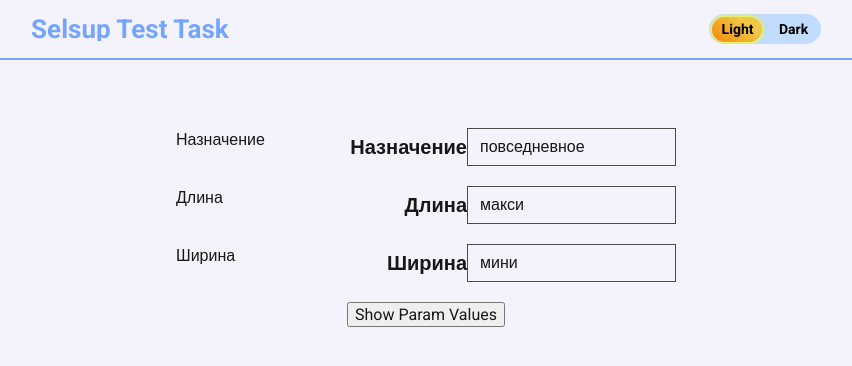
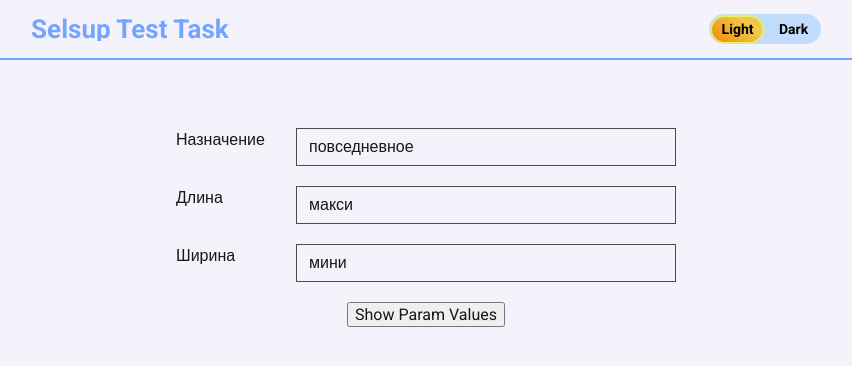
Before and after one commit to Sergey7709/Selsup-Test-Task, a React (Vite) app: page / in a window 1280 px wide. Shown: the top 366 px of the page, without its empty margins (214-1066 px from the left). Built offline with nearby package versions, Linux system fonts and the light colour scheme; a web font is replaced by a local one.

Commit message:
refactor: edit import. Create variable  valueParam. Edit JSX.

```diff
--- a/src/components/EditorBlock/fieldEditor/fieldEditor.tsx
+++ b/src/components/EditorBlock/fieldEditor/fieldEditor.tsx
@@ -1,30 +1,42 @@
 import { FC } from 'react'
 
 import { TextField } from '@/components/ui/text-field'
-import { Param, ParamValue } from '@/pages/dashboard/types.dashboard'
+import { FieldEditorProps } from '@/pages/dashboard/types.dashboard'
 
-type fieldEditorProps = {
-  handleInputChange: (id: number, value: string) => void
-  label: string
-  param: Param
-  paramValues: ParamValue[]
-  typeField: 'number' | 'string'
-}
-export const FieldEditor: FC<fieldEditorProps> = ({
+import s from './fieldEditor.module.scss'
+
+export const FieldEditor: FC<FieldEditorProps> = ({
   handleInputChange,
-  label,
   param,
   paramValues,
   typeField,
 }) => {
+  const valueParam = paramValues.find(paramValue => paramValue.paramId === param.id)?.value || ''
+
   return (
-    <div>
-      <TextField
-        label={label}
-        onChange={e => handleInputChange(param.id, e.target.value)}
-        type={typeField}
-        value={paramValues.find(paramValue => paramValue.paramId === param.id)?.value || ''}
-      />
+    <div className={s.wrapperFieldEditor}>
+      {Array.isArray(valueParam) ? (
+        valueParam.map((value: number | string, index: number) => (
+          <TextField
+            key={index}
+            onChange={e =>
+              handleInputChange(
+                param.id,
+                index,
+                typeof value === 'string' ? e.target.value : Number(e.target.value)
+              )
+            }
+            type={typeField}
+            value={value}
+          />
+        ))
+      ) : (
+        <TextField
+          onChange={e => handleInputChange(param.id, 0, e.target.value)}
+          type={typeField}
+          value={valueParam}
+        />
+      )}
     </div>
   )
 }
```
